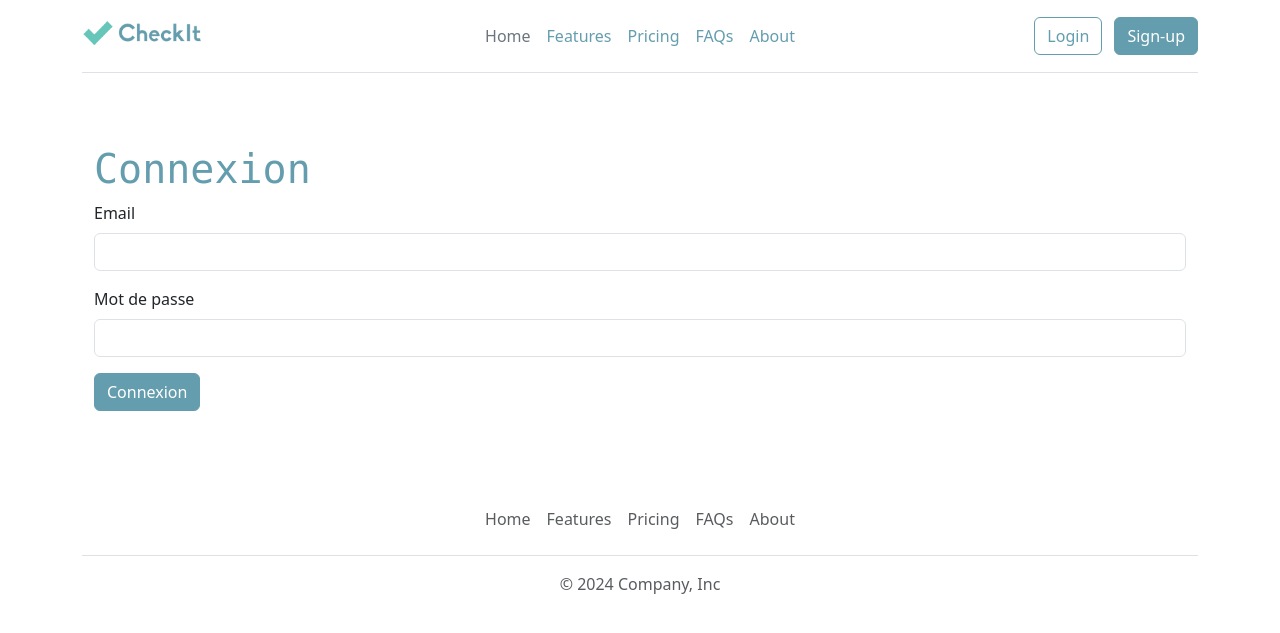
After one commit to stephaneG-frep/Aff_R, a PHP site: page /login.php in a window 1280 px wide. The commit adds this page. Shown: the top 633 px of the page. Run offline with PHP 8.4, Linux system fonts and the light colour scheme.

Commit message:
login et mise en place bootstrap

```diff
--- /dev/null
+++ b/Templates/footer.php
@@ -0,0 +1,18 @@
+
+<div class="container">
+  <footer class="py-3 my-4">
+    <ul class="nav justify-content-center border-bottom pb-3 mb-3">
+      <li class="nav-item"><a href="index.php" class="nav-link px-2 text-body-secondary">Home</a></li>
+      <li class="nav-item"><a href="#" class="nav-link px-2 text-body-secondary">Features</a></li>
+      <li class="nav-item"><a href="#" class="nav-link px-2 text-body-secondary">Pricing</a></li>
+      <li class="nav-item"><a href="#" class="nav-link px-2 text-body-secondary">FAQs</a></li>
+      <li class="nav-item"><a href="a-propos.php" class="nav-link px-2 text-body-secondary">About</a></li>
+    </ul>
+    <p class="text-center text-body-secondary">© 2024 Company, Inc</p>
+  </footer>
+</div>
+
+
+    <script src="https://cdn.jsdelivr.net/npm/bootstrap@5.3.3/dist/js/bootstrap.bundle.min.js" integrity="sha384-YvpcrYf0tY3lHB60NNkmXc5s9fDVZLESaAA55NDzOxhy9GkcIdslK1eN7N6jIeHz" crossorigin="anonymous"></script>
+</body>
+</html>
--- /dev/null
+++ b/Templates/header.php
@@ -0,0 +1,34 @@
+<!DOCTYPE html>
+<html lang="en">
+<head>
+    <meta charset="UTF-8">
+    <meta name="viewport" content="width=device-width, initial-scale=1.0">
+    <title>Document</title>
+    <link href="https://cdn.jsdelivr.net/npm/bootstrap@5.3.3/dist/css/bootstrap.min.css" rel="stylesheet" integrity="sha384-QWTKZyjpPEjISv5WaRU9OFeRpok6YctnYmDr5pNlyT2bRjXh0JMhjY6hW+ALEwIH" crossorigin="anonymous">
+    <link rel="stylesheet" href="https://cdn.jsdelivr.net/npm/bootstrap-icons@1.11.3/font/bootstrap-icons.min.css">
+    <link  rel="stylesheet" href="assets/css/override-bootstrap.css">
+
+</head>
+<body>
+<div class="container">
+    <header class="d-flex flex-wrap align-items-center justify-content-center justify-content-md-between py-3 mb-4 border-bottom">
+      <div class="col-md-3 mb-2 mb-md-0">
+        <a href="/" class="d-inline-flex link-body-emphasis text-decoration-none">
+           <img src="assets/images/logo-checkit.png" alt="logo du site" width="120">
+        </a>
+      </div>
+
+      <ul class="nav col-12 col-md-auto mb-2 justify-content-center mb-md-0">
+        <li><a href="index.php" class="nav-link px-2 link-secondary">Home</a></li>
+        <li><a href="#" class="nav-link px-2">Features</a></li>
+        <li><a href="#" class="nav-link px-2">Pricing</a></li>
+        <li><a href="#" class="nav-link px-2">FAQs</a></li>
+        <li><a href="a-propos.php" class="nav-link px-2">About</a></li>
+      </ul>
+
+      <div class="col-md-3 text-end">
+        <a href="login.php" class="btn btn-outline-primary me-2">Login</a>
+        <button type="button" class="btn btn-primary">Sign-up</button>
+      </div>
+    </header>
+  </div>
--- a/assets/css/override-bootstrap.css
+++ b/assets/css/override-bootstrap.css
@@ -71,6 +71,7 @@ h3 {
     color: var(--primary);
 }
 
+
 .card-img-top {
     width: 100%;
     height: 15vw;
--- /dev/null
+++ b/lib/pdo.php
@@ -0,0 +1,11 @@
+<?php
+
+try
+{
+    $pdo = new PDO("mysql:dbname=Aff_R;host=localhost;charset=utf8mb4", "root", "");
+}
+catch (Exception $e)
+{
+    die('Erreur : ' . $e->getMessage());
+}
+?>
--- /dev/null
+++ b/lib/user.php
@@ -0,0 +1,14 @@
+<?php
+
+
+function verifyUserLoginPassword(PDO $pdo, string $email, string $password)
+{
+    $query = $pdo->prepare("SELECT * FROM user WHERE email = :email");
+    $query->bindValue(':email', $email, PDO::PARAM_INT);
+    $query->execute();
+    // fetch nous permet de recuperer une seule ligne
+    $result = $query->fetch(PDO::FETCH_ASSOC);
+
+    var_dump($result);
+
+}
--- /dev/null
+++ b/login.php
@@ -0,0 +1,34 @@
+<?php
+   require_once __DIR__. "/templates/header.php";
+   require_once __DIR__. "/lib/pdo.php";
+   require_once __DIR__. "/lib/user.php";
+
+   if (isset($_POST['loginUser'])) {
+      echo "formulaire envoyé";
+   }
+ ?>
+
+<div class="container col-xxl-8 px-4 py-5">
+
+   <h1>Connexion</h1>
+
+   <form action="" method="post">
+       <div class="mb-3">
+           <label for="email" class="form-label">Email</label>
+           <input type="email" name="email" id="email" class="form-control">
+       </div>
+
+       <div class="mb-3">
+           <label for="password" class="form-label">Mot de passe</label>
+           <input type="password" name="password" id="password" class="form-control">
+       </div>
+
+       <input type="submit" name="loginUser" value="Connexion" class="btn btn-primary">
+
+    </form>
+
+</div>
+
+
+
+<?php require_once __DIR__. "/templates/footer.php"; ?>
```
Also changed, not shown: a-propos.php (added, +25 -0 lines), index.php (+69 -14 lines), assets/images/Bureaux.jpg (added), assets/images/start-up1.jpg (added).
